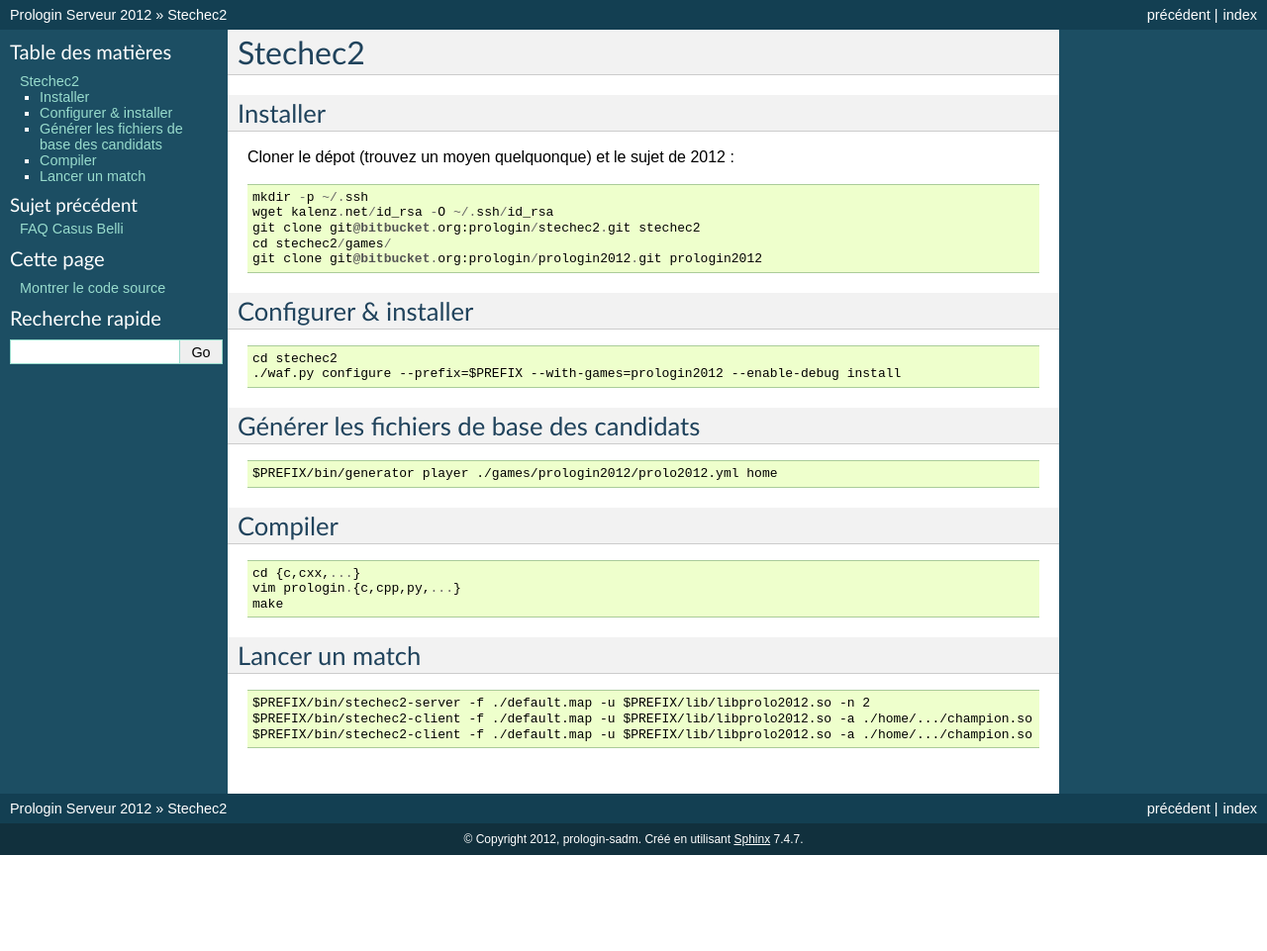
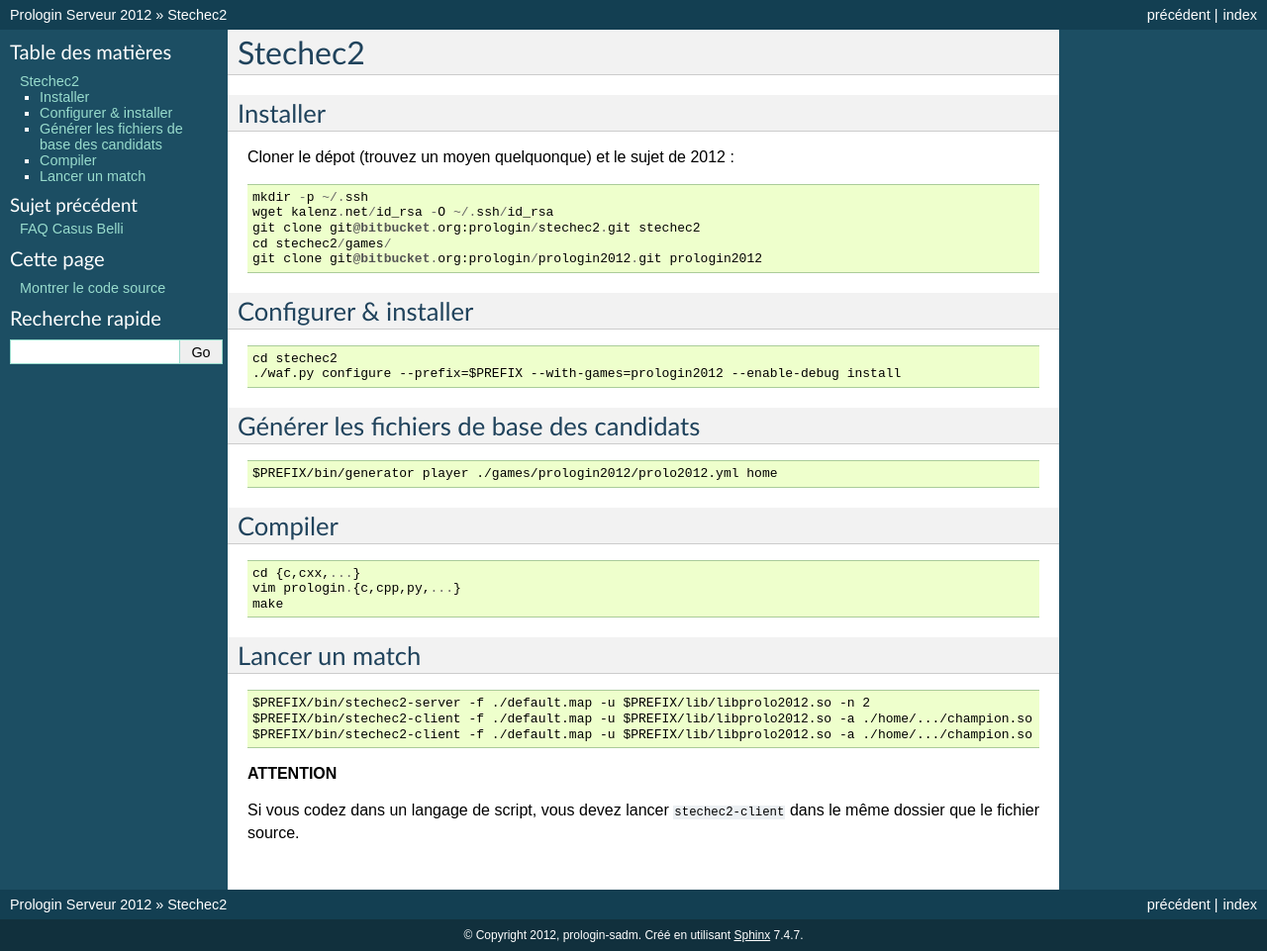
Before and after one commit to prologin/prologin2012, a Sphinx documentation site: the page built from doc/meta.rst, in a window 1280 px wide. Shown: the whole page at 99% size. Built offline with Sphinx 7.4.7, drawn with Linux system fonts in a browser that asks for light colours; before the commit the page ends 900 px from its top, so only the background shows below that.

Commit message:
doc/meta.rst: warning

```diff
--- a/doc/meta.rst
+++ b/doc/meta.rst
@@ -44,3 +44,8 @@
   $PREFIX/bin/stechec2-server -f ./default.map -u $PREFIX/lib/libprolo2012.so -n 2
   $PREFIX/bin/stechec2-client -f ./default.map -u $PREFIX/lib/libprolo2012.so -a ./home/.../champion.so
   $PREFIX/bin/stechec2-client -f ./default.map -u $PREFIX/lib/libprolo2012.so -a ./home/.../champion.so
+
+**ATTENTION**
+
+Si vous codez dans un langage de script, vous devez lancer ``stechec2-client`` dans
+le même dossier que le fichier source.
```
